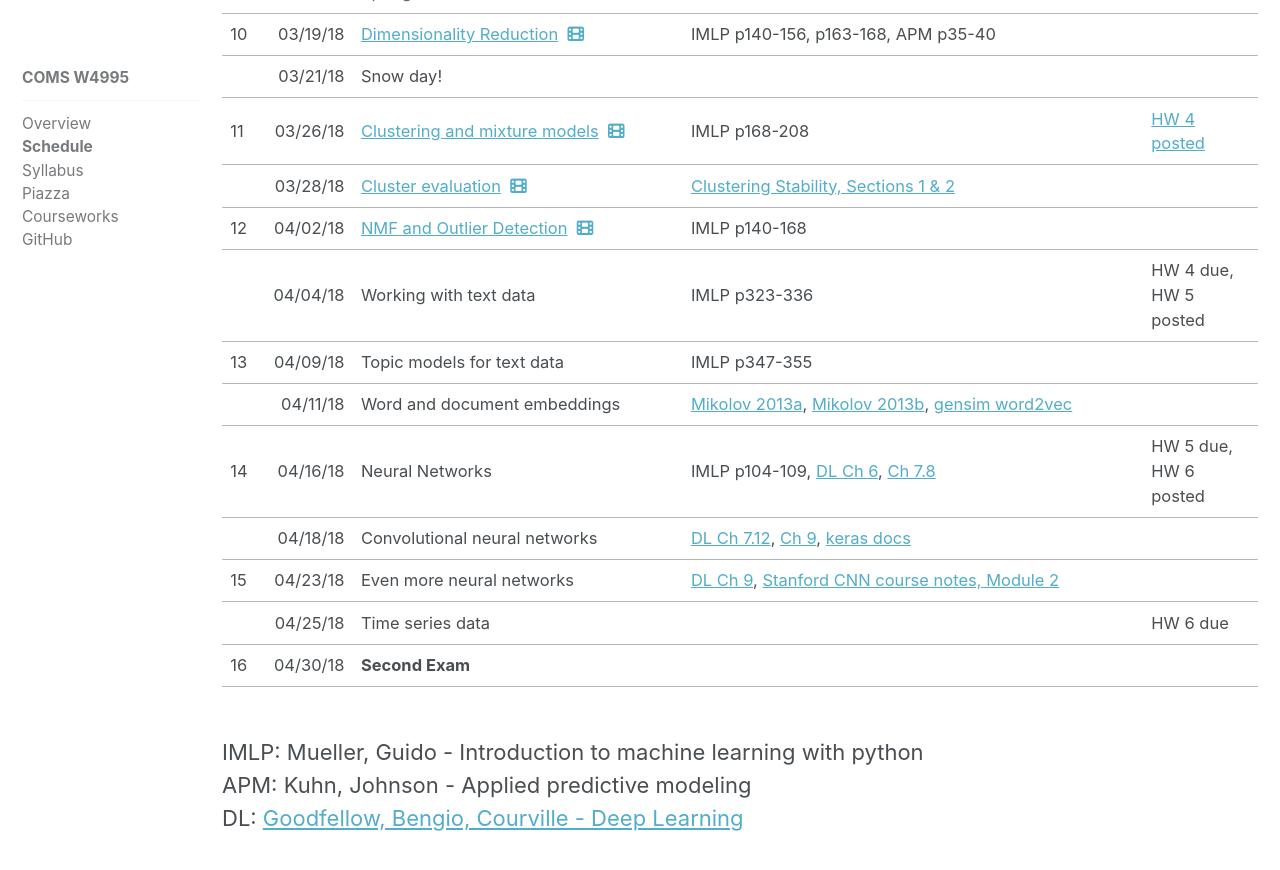
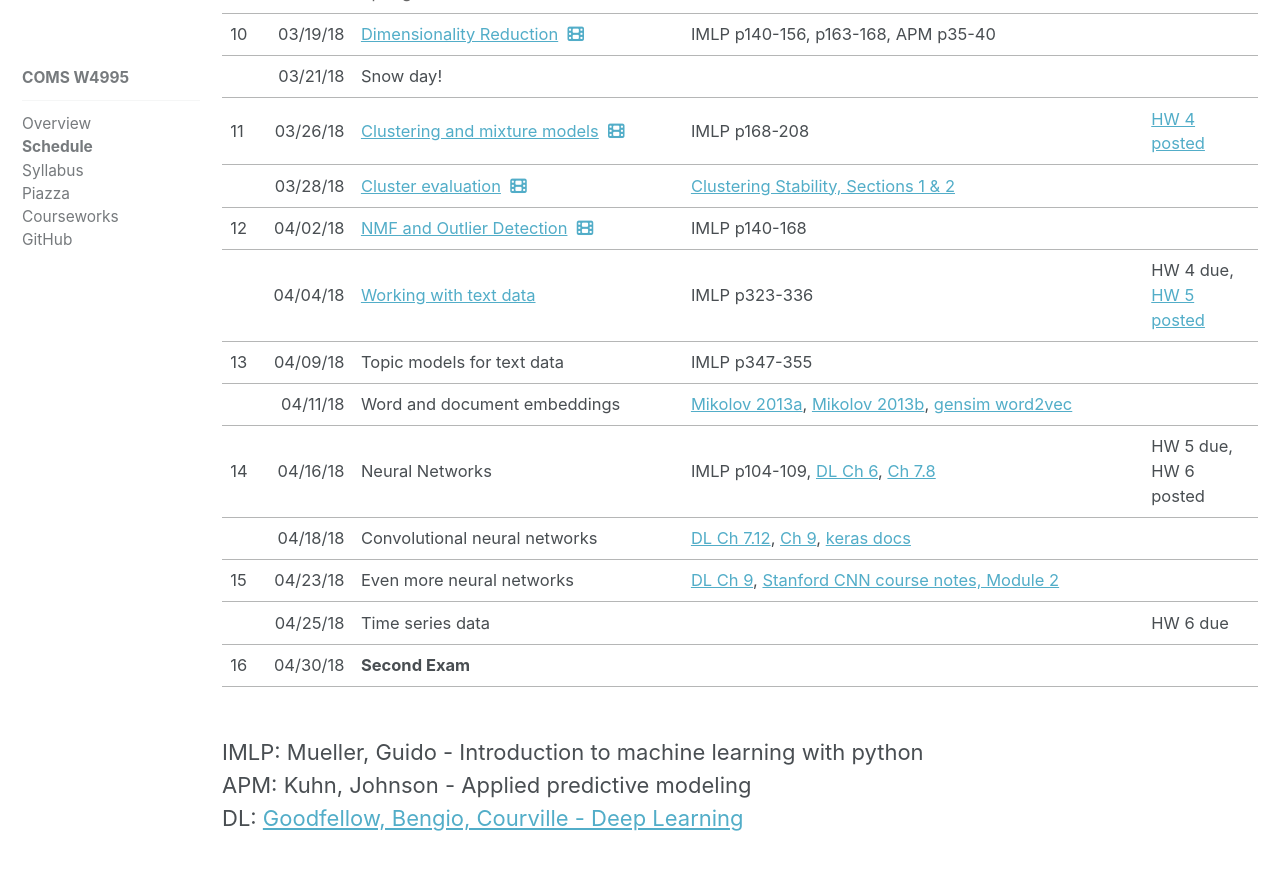
Before and after one commit to amueller/columbia-website, a Jekyll site: the page built from _comsw4995s18/lectures.md, in a window 1280 px wide and 900 px high, scrolled down 1161 px. Shown: the top 870 px of the window. Built offline with Jekyll 4.4.1, drawn with Linux system fonts in a browser that asks for light colours; nearby versions of some CDN libraries; part of the change alters nothing that is shown.

```diff
--- a/_comsw4995s18/lectures.md
+++ b/_comsw4995s18/lectures.md
@@ -202,9 +202,9 @@ Press P on slides for presenter notes.
 	<tr>
 		<td><br></td>
 		<td align="right" sdval="42830" sdnum="1033;0;MM/DD/YY">04/04/18</td>
-		<td>Working with text data</td>
+		<td><a href="https://amueller.github.io/COMS4995-s18/slides/aml-19-040418-working-with-text-data">Working with text data</a></td>
 		<td>IMLP p323-336</td>
-		<td>HW 4 due, HW 5 posted</td>
+		<td>HW 4 due, <a href="https://github.com/amueller/COMS4995-s18/raw/master/homeworks/Homework4.pdf">HW 5 posted</a></td>
 	</tr>
 	<tr>
 		<td>13</td>
```
